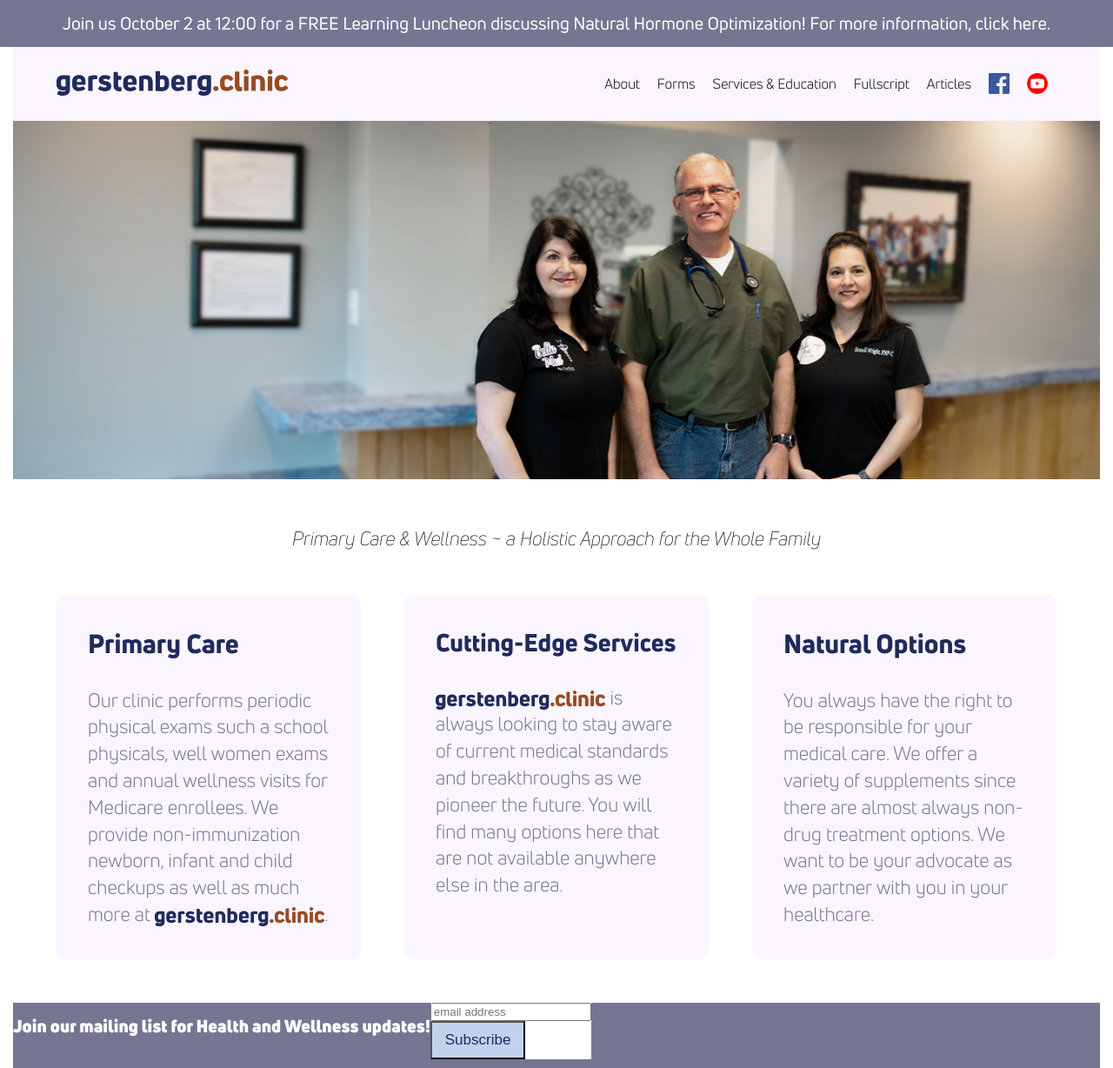
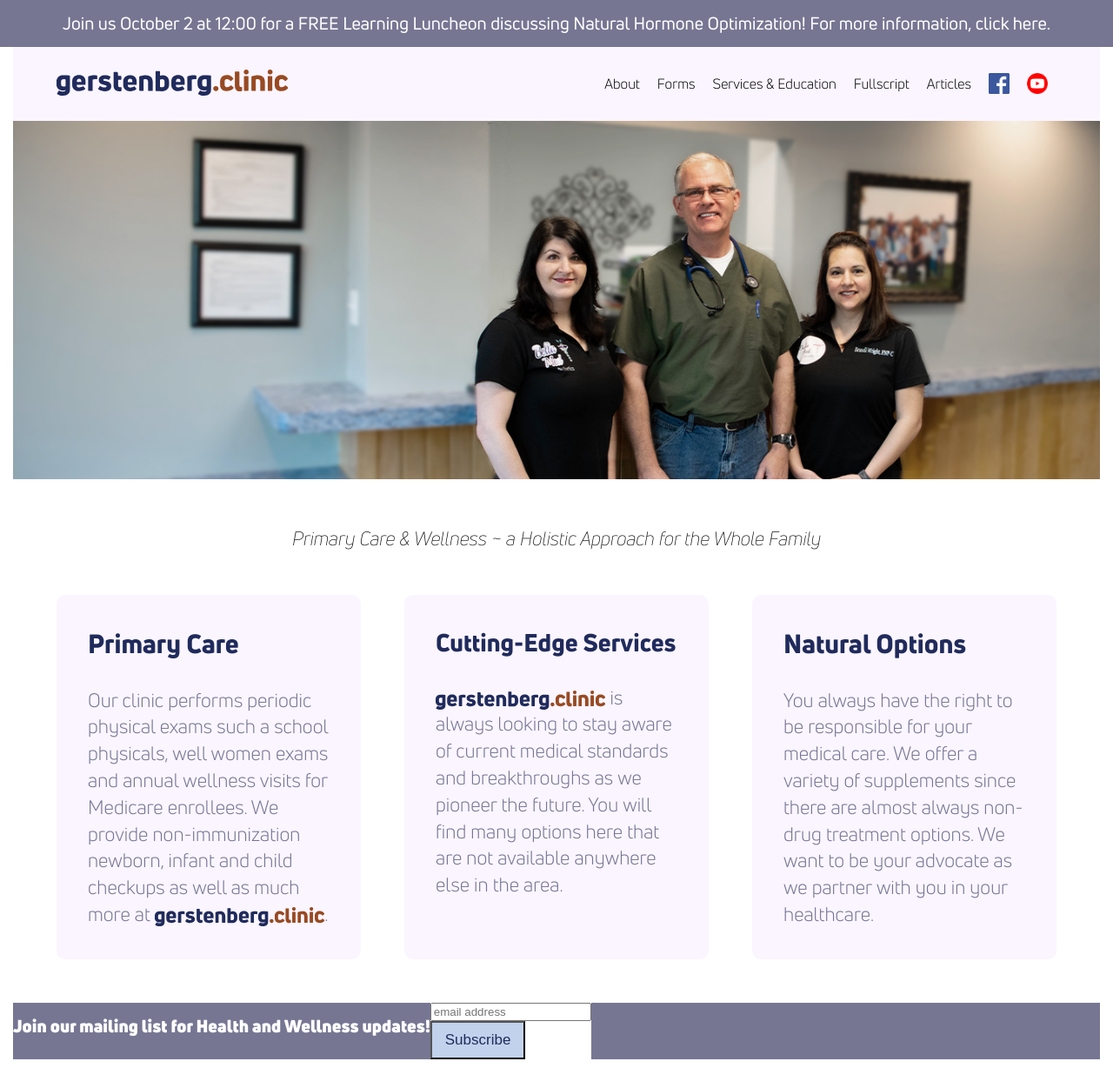
Before and after one commit to theneverwoods/gerstenberg.clinic, a Jekyll site: the page built from index.html, in a window 1280 px wide. Shown: the top 1228 px of the page at 87% size. Built offline with Jekyll 4.4.1, drawn with Linux system fonts in a browser that asks for light colours; comment, search, counter and statistics services are not loaded; grey boxes are pictures that could not be loaded.

Commit message:
Update home.scss

```diff
--- a/css/home.scss
+++ b/css/home.scss
@@ -22,5 +22,5 @@
 
 .signup{
     display: flex;
-    padding-bottom: 30px;
+    margin-bottom: 30px;
 }
```
